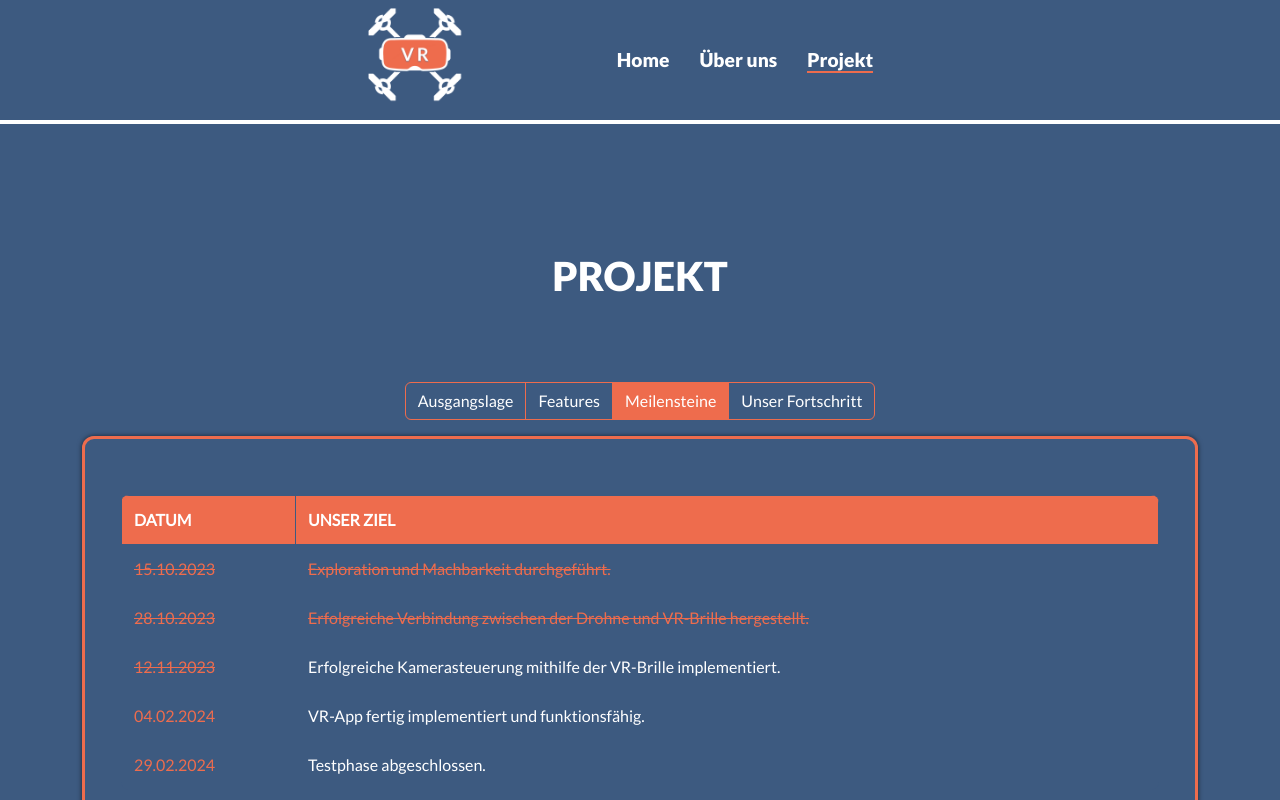
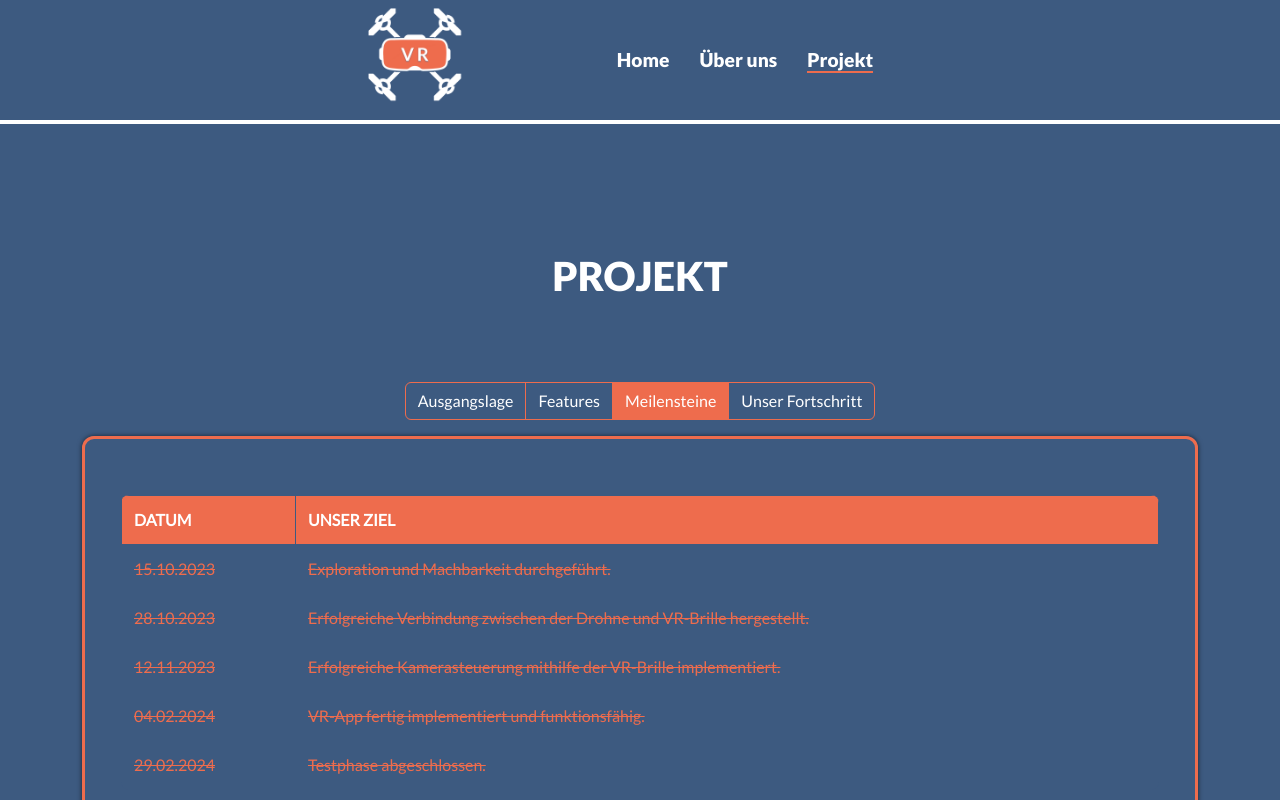
Before and after one commit to MavicVR/mavicvr.github.io, a Vue app: page / in a window 1280 px wide. Both pictures are taken after a click on the button "Meilensteine". Shown: the part 1764-2564 px from the top of the page. Built offline with nearby package versions, Linux system fonts and the light colour scheme.

Commit message:
update milestones and added new progress

```diff
--- a/src/components/MilestoneComponent.vue
+++ b/src/components/MilestoneComponent.vue
@@ -48,6 +48,22 @@ export default {
           shortText: "Schnittstelle für die Drohne und das Bibliothek für die Datenübertragung zwischen der Drohne und der VR grundlegend implementiert.",
           images: [],
         },
+        {
+          date:"16.03.2024",
+          title: "Drohneninformationen und Kopfposition Übertragung erfolgreich",
+          shortText: "Drohneninformationen und Kopfposition wurden erfolgreich zwischen der Drohne und der VR-Brille übertragen und implementiert."
+        },
+        {
+          date: "26.03.2024",
+          title: "Videoübertragung erfolgreich",
+          shortText: "Videoübertragung von der Drohne zur VR-Brille erfolgreich übertragen und implementiert.",
+        },
+        {
+          date: "04.04.2024",
+          title: "Drohnensteuerung erfolgreich",
+          shortText: "Drohnensteuerung mithilfe der VR-Brille erfolgreich implementiert.",
+        },
+
       ],
       popupOpen: null,
     };
--- a/src/views/ProjectView.vue
+++ b/src/views/ProjectView.vue
@@ -65,15 +65,15 @@
                 </tr>
                 <tr>
                   <td class="milestone-date done">12.11.2023</td>
-                  <td class="goal-description">Erfolgreiche Kamerasteuerung mithilfe der VR-Brille implementiert.</td>
+                  <td class="goal-description done">Erfolgreiche Kamerasteuerung mithilfe der VR-Brille implementiert.</td>
                 </tr>
                 <tr>
-                  <td class="milestone-date">04.02.2024</td>
-                  <td class="goal-description">VR-App fertig implementiert und funktionsfähig.</td>
+                  <td class="milestone-date done">04.02.2024</td>
+                  <td class="goal-description done">VR-App fertig implementiert und funktionsfähig.</td>
                 </tr>
                 <tr>
-                  <td class="milestone-date">29.02.2024</td>
-                  <td class="goal-description">Testphase abgeschlossen.</td>
+                  <td class="milestone-date done">29.02.2024</td>
+                  <td class="goal-description done">Testphase abgeschlossen.</td>
                 </tr>
               </tbody>
             </table>
```
